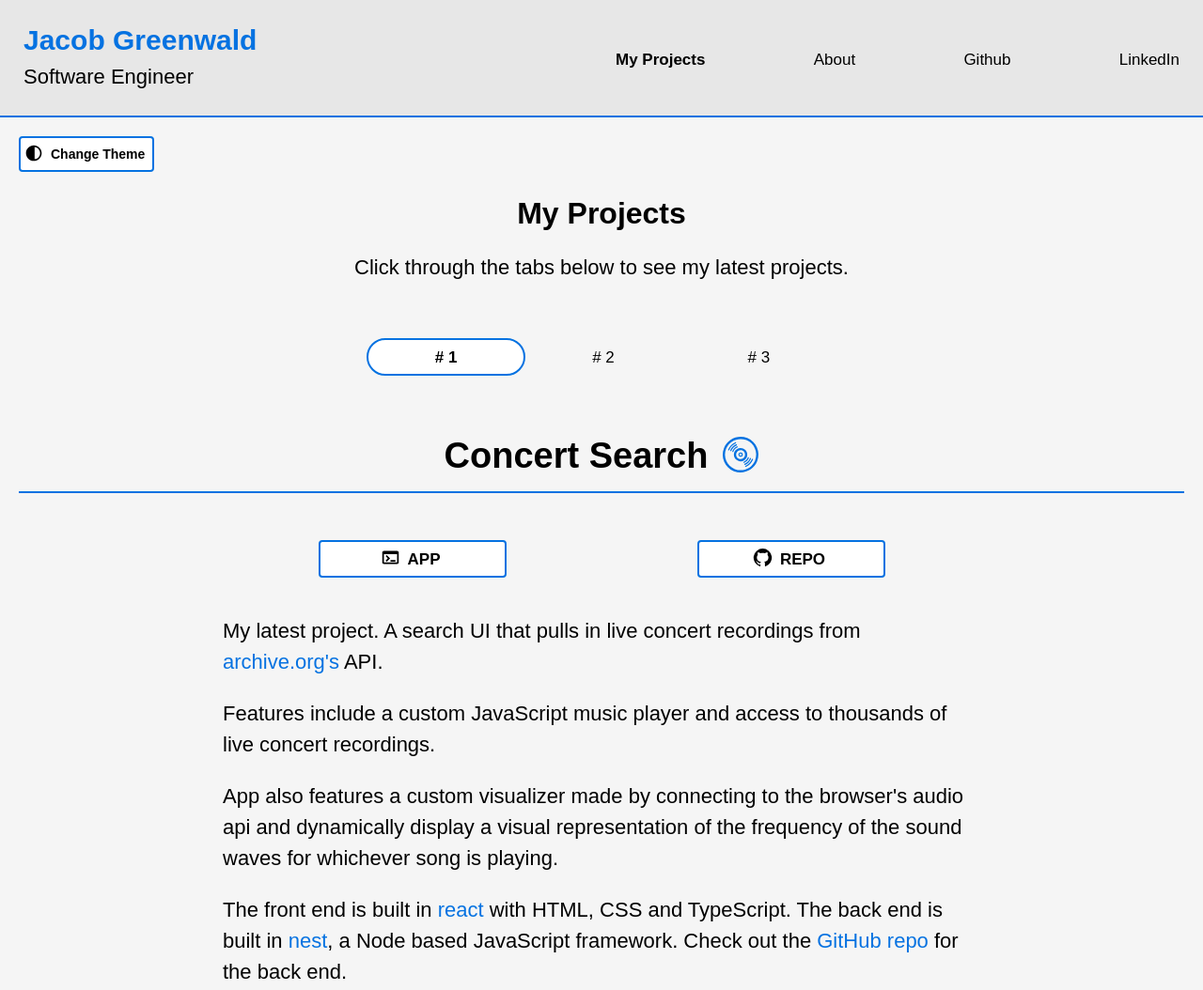
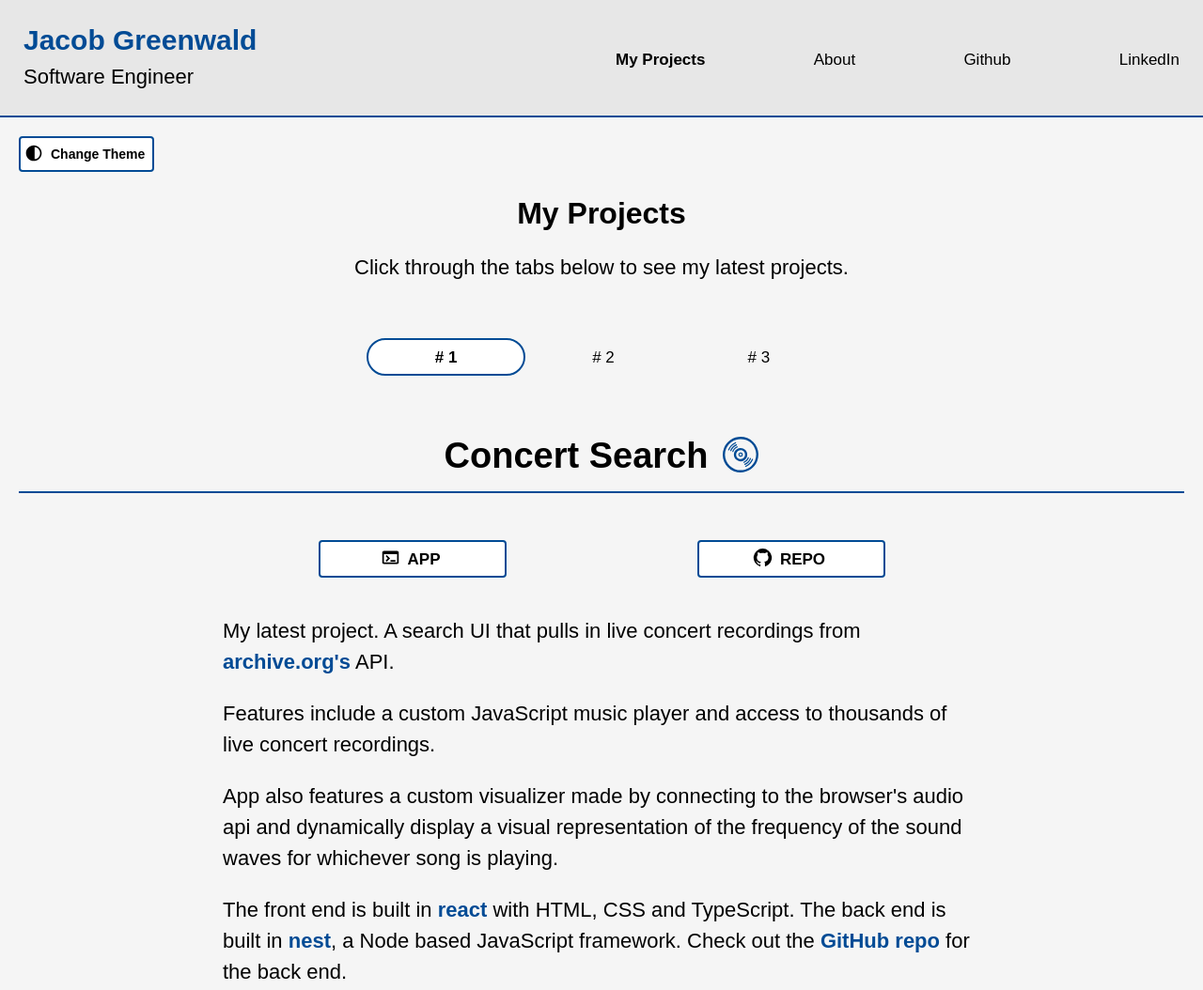
Before and after one commit to jacobg1/portfolio, a Gatsby site: page / in a window 1280 px wide. Shown: the top 1054 px of the page at 94% size. Built offline with nearby package versions, Linux system fonts and the light colour scheme; Gatsby itself is replaced by a stand-in of ours; some packages are replaced by stand-ins of ours.

Commit message:
style updates

```diff
--- a/src/components/projects/project-tabs.tsx
+++ b/src/components/projects/project-tabs.tsx
@@ -20,11 +20,11 @@ const projectTabsStyle: SxProps = {
     minWidth: "40px",
     borderRadius: "33px",
     "&:hover": {
-      fontWeight: 900,
-      textDecoration: "underline",
+      fontWeight: 700,
+      textDecoration: "none",
     },
     "&.Mui-selected": {
-      fontWeight: 900,
+      fontWeight: 700,
       backgroundColor: "#ffffff",
     },
   },
--- a/src/theme/theme.ts
+++ b/src/theme/theme.ts
@@ -173,7 +173,8 @@ export function getTheme(siteTheme: SiteTheme): CustomTheme {
               },
               a: {
                 textDecoration: "none",
-                color: "#0572e1",
+                color: "#014b95",
+                fontWeight: 600,
               },
             },
             "& .divider": divider,
--- a/src/theme/themes/silver.ts
+++ b/src/theme/themes/silver.ts
@@ -1,6 +1,6 @@
 import { ThemeConfig } from "../theme-type";
 
-const mainColor = "#0572e1";
+const mainColor = "#014b95";
 const secondaryBackground = "#e7e7e7";
 export const mainBackground = "#f5f5f5";
 
```
